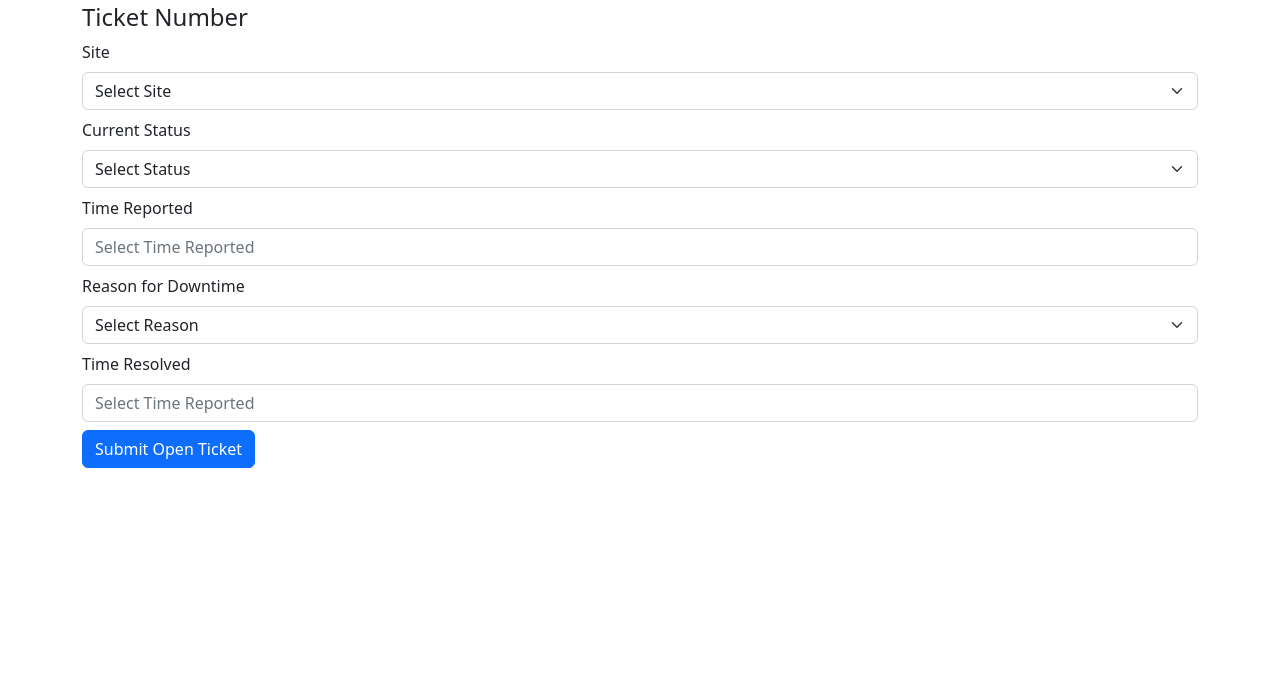
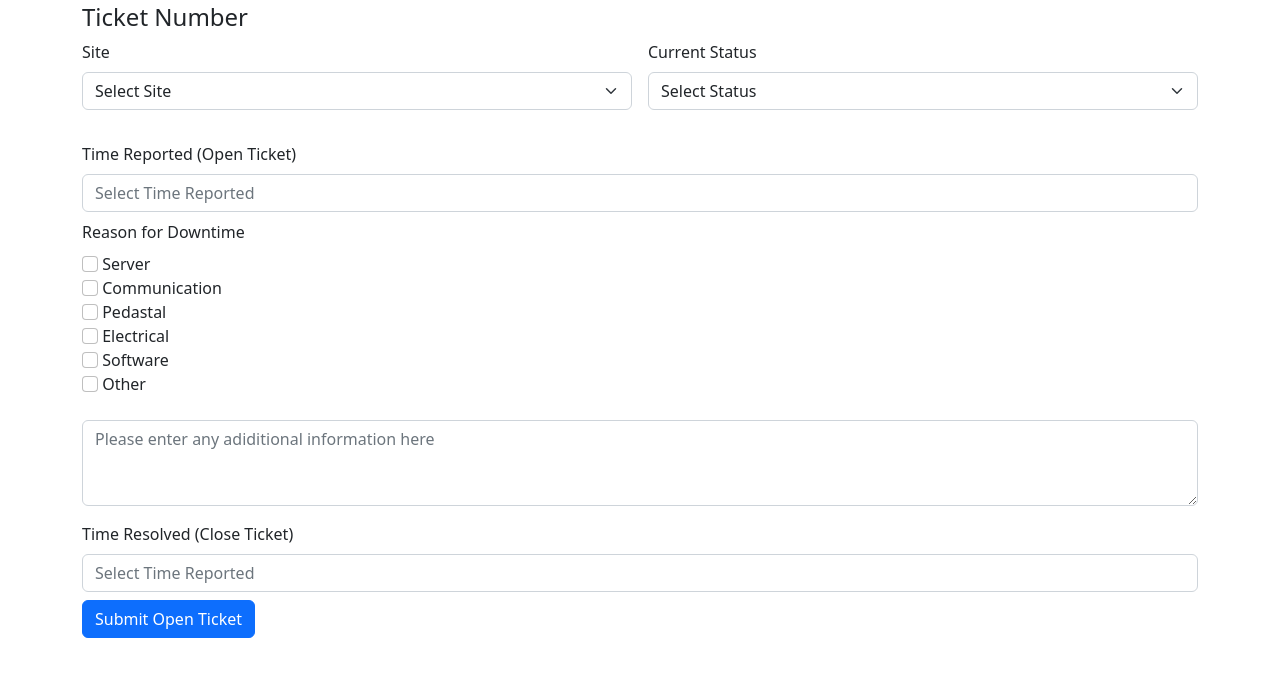
Before and after one commit to stape100/UptimeTracker, a website: page public/newticket.html in a window 1280 px wide. Shown: the part 119-796 px from the top of the page. Drawn offline with nearby package versions, Linux system fonts and the light colour scheme; no server answers.

Commit message:
Working on Selectors on forms

```diff
--- a/public/newticket.html
+++ b/public/newticket.html
@@ -88,8 +88,8 @@
     <div class="container" id="new-ticket-form">
       <h1>Site Ticket Form</h1>
       <h4 id="ticket-Num">Ticket Number</h4>
-
-      <div class="mb-3">
+      <div class="row g-3">
+        <div class="col">
             <label for="exampleFormControlInput1" class="form-label"
               >Site</label
             >
@@ -106,8 +106,8 @@
               <option value="9" id="open9">9</option>
               <option value="10" id="open10">10</option>
             </select>
-        <div><h1></h1></div>
-
+        </div>
+        <div class="col">
           <div class="mb-3">
             <label for="exampleFormControlInput1" class="form-label"
               >Current Status</label
@@ -118,11 +118,11 @@
               <option value="Degraded">Degraded</option>
               <option value="Offline">Offline</option>
             </select>
-
-          <div><h1></h1> </div>
+        </div>
+      </div>
           <div class="mb-3">
             <label for="exampleFormControlInput1" class="form-label"
-              >Time Reported</label
+              >Time Reported (Open Ticket)</label
             >
           <div>
             <form action="">
@@ -134,18 +134,44 @@
             <label for="exampleFormControlInput1" class="form-label"
           >Reason for Downtime</label
         >
-        <select class="form-select" aria-label="Default select example">
-            <option selected>Select Reason</option>
-            <option value="1">One</option>
-            <option value="2">Two</option>
-            <option value="3">Three</option>
-          </select></div>
+          <div><input class="form-check-input" type="checkbox" value="" id="flexCheckDefault">
+          <label class="form-check-label" for="flexCheckDefault">
+            Server
+          </label></div>
+          <div><input class="form-check-input" type="checkbox" value="" id="flexCheckDefault">
+            <label class="form-check-label" for="flexCheckDefault">
+              Communication
+            </label></div>
+          <div><input class="form-check-input" type="checkbox" value="" id="flexCheckDefault">
+            <label class="form-check-label" for="flexCheckDefault">
+              Pedastal
+            </label></div>
+          <div><input class="form-check-input" type="checkbox" value="" id="flexCheckDefault">
+            <label class="form-check-label" for="flexCheckDefault">
+              Electrical
+            </label></div>
+          <div><input class="form-check-input" type="checkbox" value="" id="flexCheckDefault">
+            <label class="form-check-label" for="flexCheckDefault">
+              Software
+            </label></div>
+          <div><input class="form-check-input" type="checkbox" value="" id="flexCheckDefault">
+            <label class="form-check-label" for="flexCheckDefault">
+              Other
+            </label></div>
+
+
+          <div class="mb-3">
+            <label for="exampleFormControlTextarea1" class="form-label"></label>
+            <textarea class="form-control" placeholder="Please enter any adiditional information here" id="exampleFormControlTextarea1" rows="3"></textarea>
+          </div>
+
+        </div>
 
 
             <div><h1></h1></div>
             <div class="mb-3">
               <label for="exampleFormControlInput1" class="form-label"
-                >Time Resolved</label
+                >Time Resolved (Close Ticket)</label
               >
             <div>
               <form action="">
@@ -165,7 +191,7 @@
               <div class="modal-content">
                 <div class="modal-header">
                   <h5 class="modal-title" id="staticBackdropLabel">Ticket Summary</h5>
-                  <button type="button" class="btn-close" data-bs-dismiss="modal" aria-label="Close"></button>
+                  <button type="button" class="btn-close" disabled data-bs-dismiss="modal" aria-label="Close"></button>
                 </div>
                 <div class="modal-body" id="summary-text">
                   ...
```
Also changed, not shown: index.js (+30 -16 lines), public/main.js (+2 -35 lines), public/opentickets.html (+24 -11 lines), 1 other file. Lines whose indentation alone changed are shown as unchanged.
